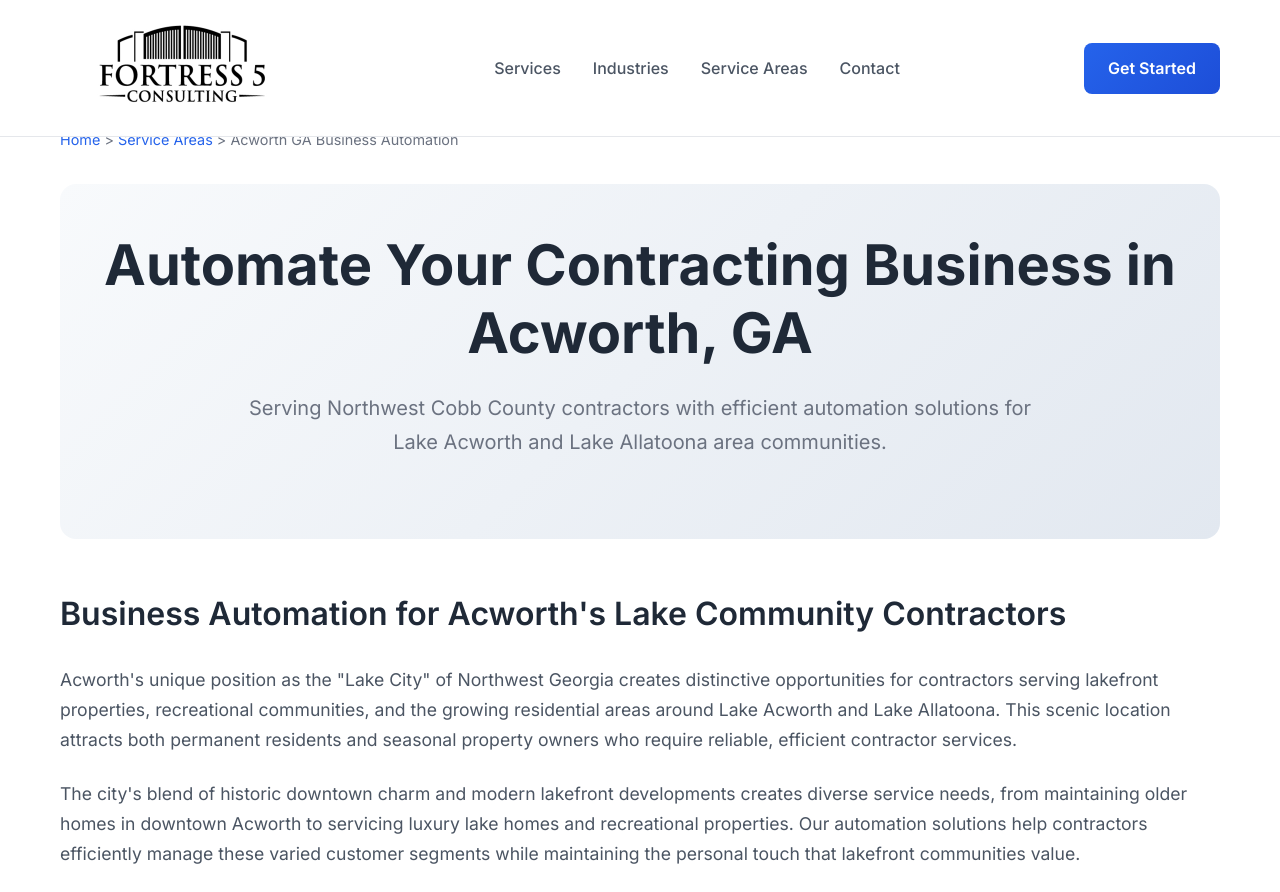
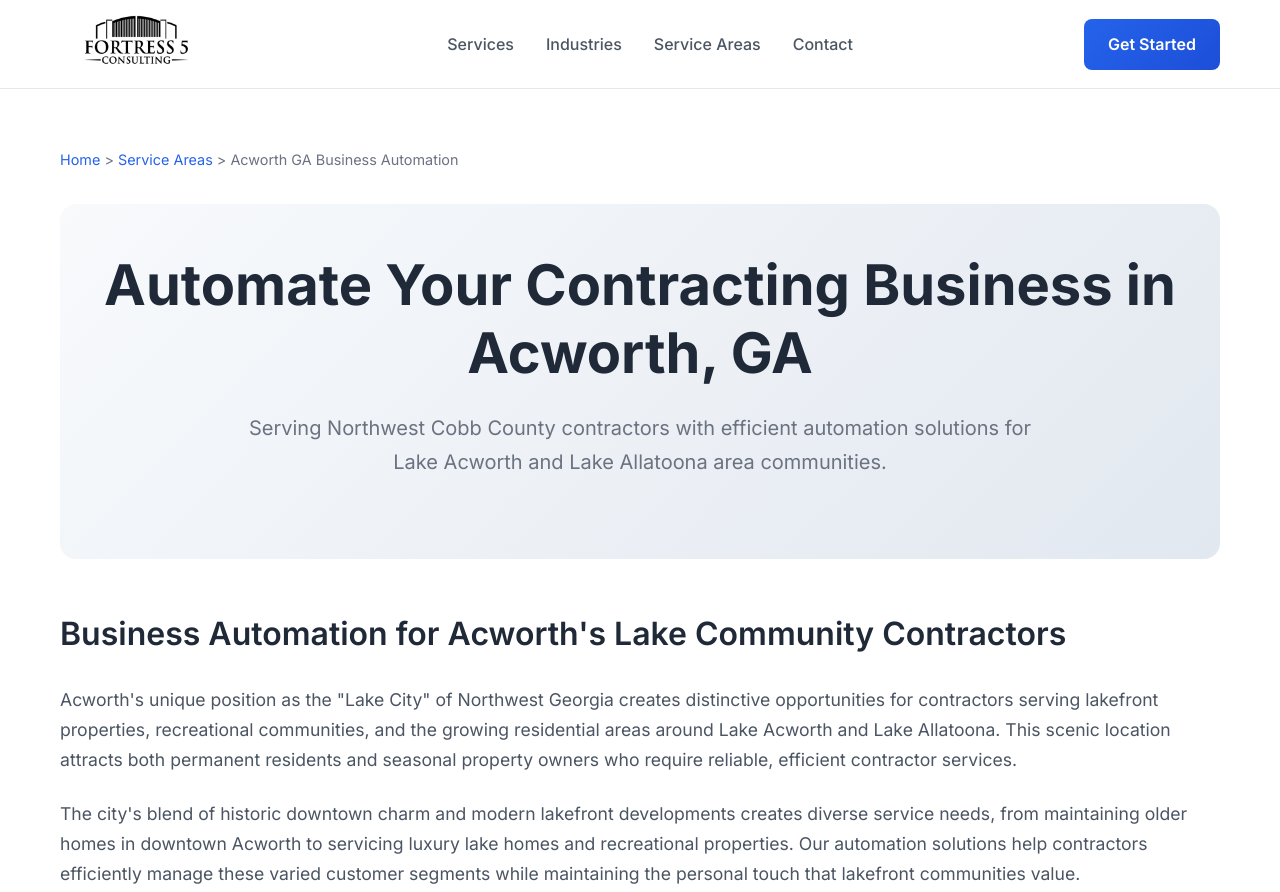
Before and after one commit to adamfortress5/Fortress5-website, a plain HTML site: page automate-business-acworth-ga.html in a window 1280 px wide. Shown: the top 892 px of the page. Drawn offline with Linux system fonts and the light colour scheme.

Commit message:
Update automate-business-acworth-ga.html

```diff
--- a/automate-business-acworth-ga.html
+++ b/automate-business-acworth-ga.html
@@ -38,12 +38,12 @@
         header { background: rgba(255, 255, 255, 0.95); backdrop-filter: blur(10px); border-bottom: 1px solid #e5e7eb; position: fixed; top: 0; width: 100%; z-index: 100; }
         nav { display: flex; justify-content: space-between; align-items: center; padding: 1rem 0; }
         .logo { display: inline-block; }
-        .logo img { height: 8rem; width: auto; }
+        .logo img { height: 5rem; width: auto; }
         .nav-links { display: flex; list-style: none; gap: 2rem; }
         .nav-links a { text-decoration: none; color: #4b5563; font-weight: 500; transition: color 0.3s ease; }
         .nav-links a:hover { color: #2563eb; }
         .cta-btn { background: linear-gradient(135deg, #2563eb, #1d4ed8); color: white; padding: 0.75rem 1.5rem; border-radius: 0.5rem; text-decoration: none; font-weight: 600; transition: all 0.3s ease; }
-        main { margin-top: 80px; padding: 3rem 0; }
+        main { margin-top: 100px; padding: 3rem 0; }
         .breadcrumb { margin-bottom: 2rem; color: #6b7280; font-size: 0.9rem; }
         .breadcrumb a { color: #2563eb; text-decoration: none; }
         .page-hero { background: linear-gradient(135deg, #f8fafc 0%, #e2e8f0 100%); padding: 3rem 0; border-radius: 1rem; margin-bottom: 3rem; text-align: center; }
```
